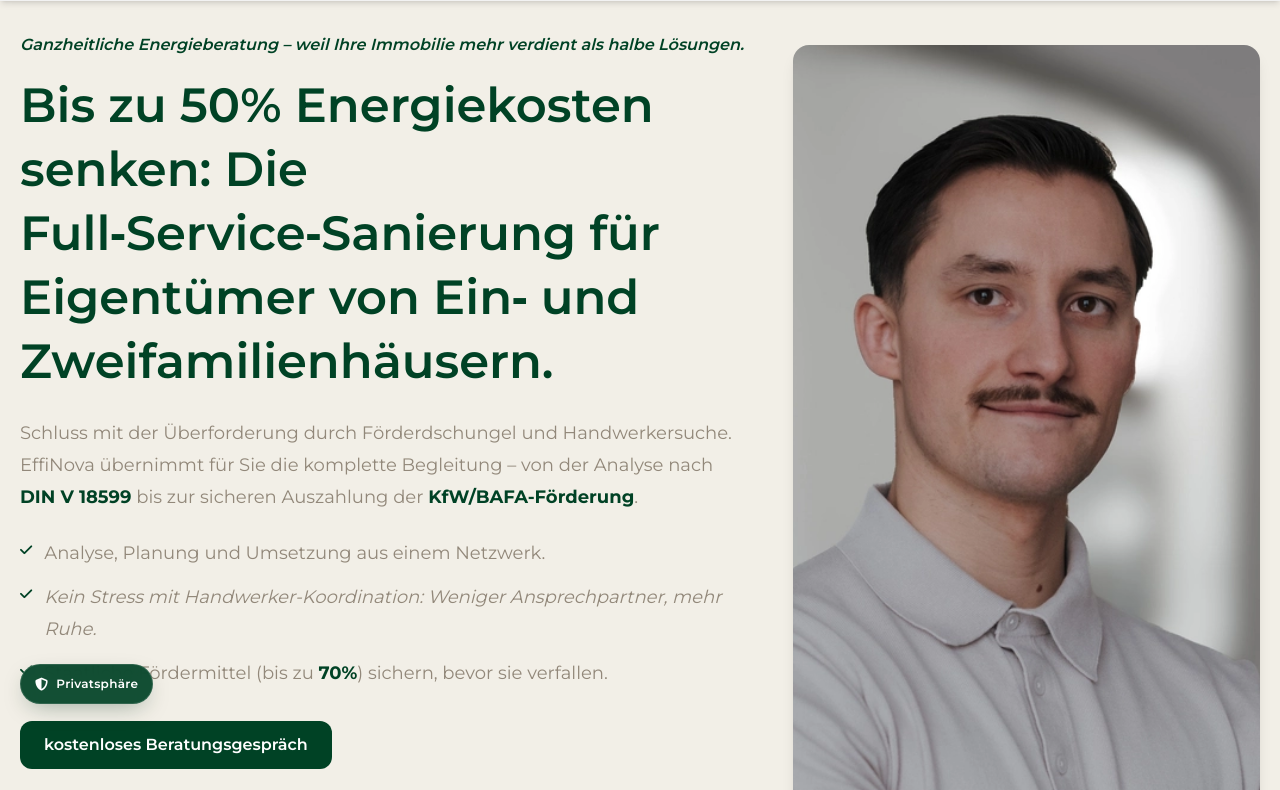
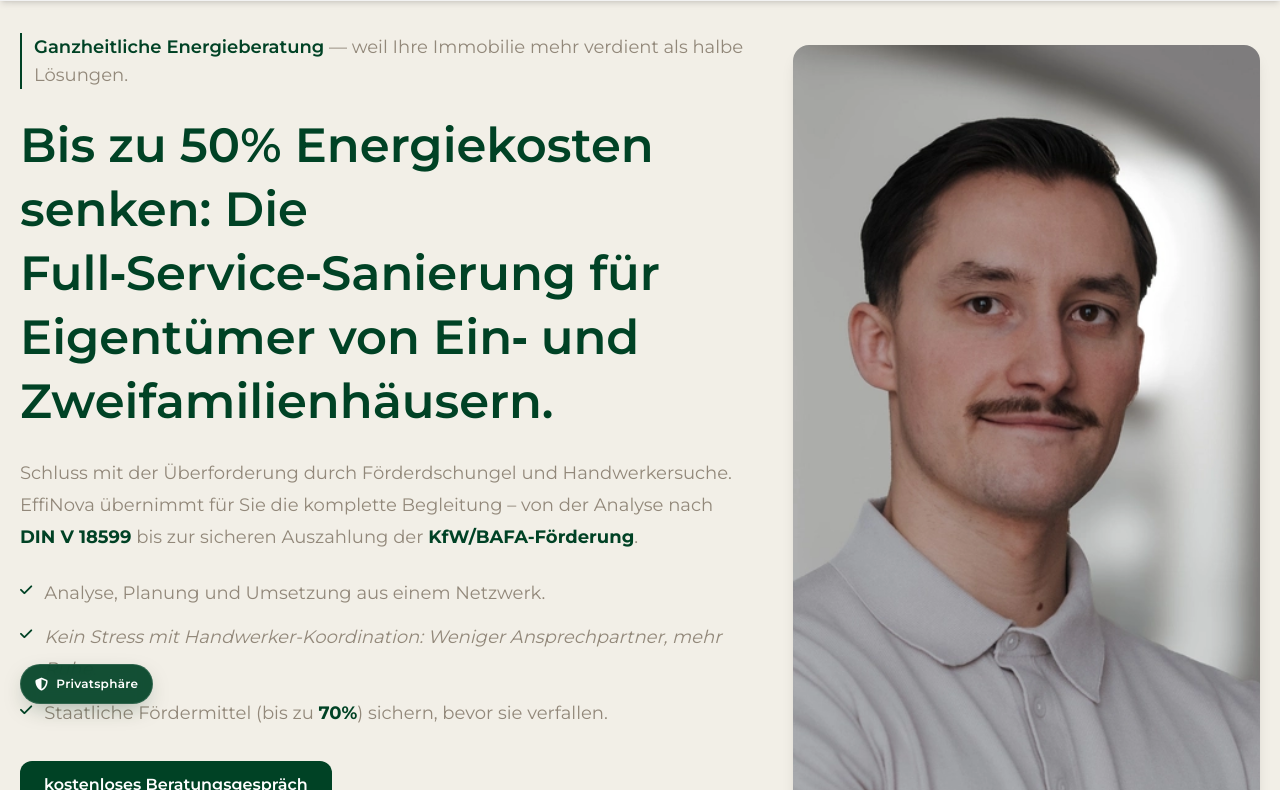
Before and after one commit to EffiNova/effi-nova-website, a website: page index.html in a window 1280 px wide. Shown: the part 76-866 px from the top of the page. Drawn offline with Linux system fonts and the light colour scheme.

Commit message:
Refine: Eyebrow-Claim mit Akzent-Linie, zweigeteilter Typo (Kategorie fett gruen + Haltung in Body-Grau), groesserer Text

```diff
--- a/index.html
+++ b/index.html
@@ -146,8 +146,9 @@
       <div class="grid grid-cols-1 lg:grid-cols-5 gap-12 items-start">
         <!-- Left Column (3/5) -->
         <div class="lg:col-span-3 fade-in">
-          <p class="text-effi-green text-sm md:text-base font-semibold italic mb-4">
-            Ganzheitliche Energieberatung – weil Ihre Immobilie mehr verdient als halbe Lösungen.
+          <p class="border-l-2 border-effi-green pl-3 text-base md:text-lg mb-6">
+            <span class="text-effi-green font-semibold">Ganzheitliche Energieberatung</span>
+            <span class="text-effi-body font-normal"> — weil Ihre Immobilie mehr verdient als halbe Lösungen.</span>
           </p>
           <h1 class="text-effi-green text-3xl md:text-[48px] font-semibold leading-tight md:leading-[64px] mb-6">
             Bis zu 50% Energiekosten senken: Die Full‑Service‑Sanierung für Eigentümer von Ein‑ und Zweifamilienhäusern.
```
Also changed, not shown: dist/output.css.
